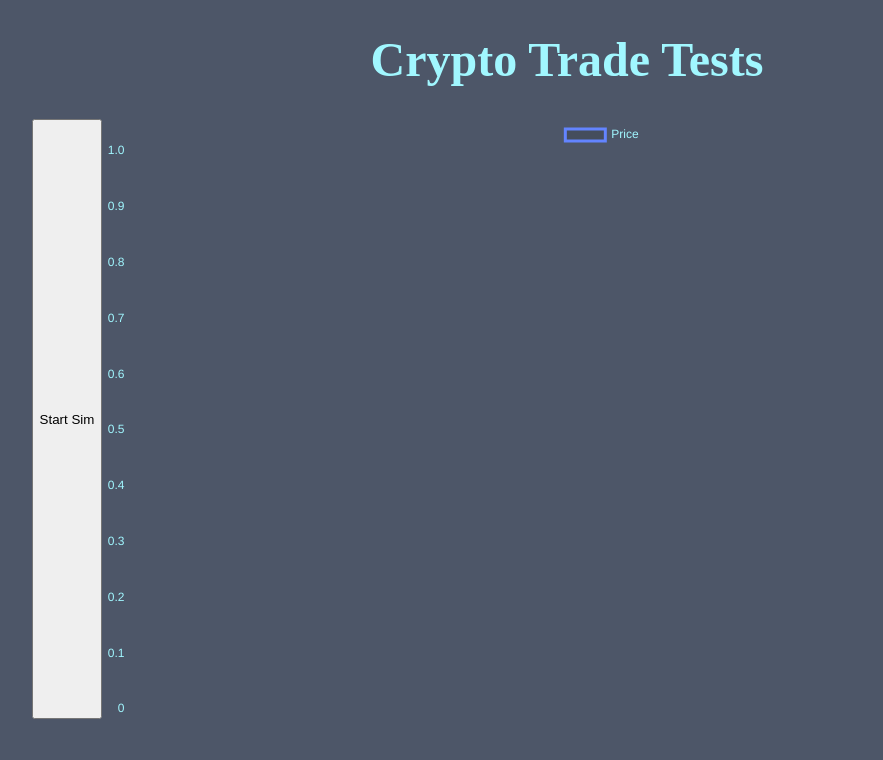
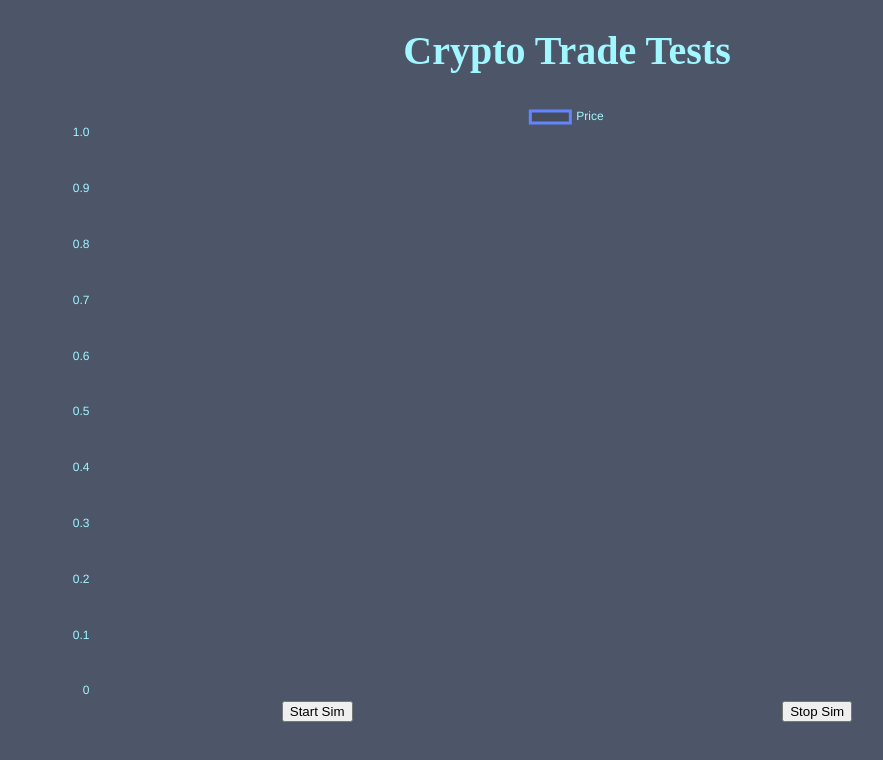
Before and after one commit to jgeedeveloper/stackathon, a React (Create React App) app: page / in a window 1280 px wide. Shown: the top 760 px of the page, without its empty margins (73-956 px from the left). Built offline with nearby package versions, Linux system fonts and the light colour scheme; a web font is replaced by a local one.

Commit message:
start and stop graph, picks us from last spot

```diff
--- a/src/App.js
+++ b/src/App.js
@@ -22,7 +22,6 @@ const GraphContainer = Styled.div`
 // });
 
 function App() {
-  // console.log(tradebookPrices);
   return (
     <div className="App">
       <h1>Crypto Trade Tests</h1>
--- a/src/components/chart.js
+++ b/src/components/chart.js
@@ -6,36 +6,46 @@ import { tradebookNumbers } from '../server/dbVars';
 const GraphContainer = Styled.div`
   display: flex;
   justify-content: wrap;
+  flex-direction: column;
+`;
+
+const GraphButtons = Styled.div`
+  display: flex;
+  justify-content: space-around;
 `;
 
 export default class MyChart extends React.Component {
   constructor() {
     super();
 
+    this.state = {
+      currentPurchase: '',
+      runSim: true,
+    };
+
     this.addData = this.addData.bind(this);
+    this.stopSim = this.stopSim.bind(this);
   }
 
-  // addData() {
-  //   for (let i = 0; i < tradebookNumbers.length; i++) {
-  //     setTimeout(() => {
-  //       this.liteChart.data.labels.push(tradebookNumbers[i]);
-  //       this.liteChart.data.datasets[0].data.push(tradebookNumbers[i]);
-  //       this.liteChart.update();
-  //     }, 5000);
-  //   }
-  // }
-
   addData(counter) {
-    counter = counter || 0;
-    if (counter < tradebookNumbers.length) {
+    if (tradebookNumbers.length && this.state.runSim) {
       setTimeout(() => {
-        this.liteChart.data.labels.push(tradebookNumbers[counter]);
-        this.liteChart.data.datasets[0].data.push(tradebookNumbers[counter]);
-        counter++;
+        this.liteChart.data.labels.push(tradebookNumbers.shift());
+        this.liteChart.data.datasets[0].data.push(tradebookNumbers.shift());
         this.liteChart.update();
         this.addData(counter);
-      }, 100);
+      }, 1000);
+    } else if (!this.state.runSim) {
+      this.setState({
+        runSim: true,
+      });
     }
+  }
+
+  stopSim() {
+    this.setState({
+      runSim: false,
+    });
   }
 
   componentDidMount() {
@@ -94,8 +104,11 @@ export default class MyChart extends React.Component {
   render() {
     return (
       <GraphContainer>
-        <button onClick={() => this.addData(0)}>Start Sim</button>
         <canvas id="myChart" width="1000" height="600" />
+        <GraphButtons>
+          <button onClick={() => this.addData(0)}>Start Sim</button>
+          <button onClick={() => this.stopSim()}>Stop Sim</button>
+        </GraphButtons>
       </GraphContainer>
     );
   }
--- a/src/index.css
+++ b/src/index.css
@@ -22,5 +22,5 @@ html {
 }
 
 h1 {
-  font-size: 3em;
+  font-size: 2.5em;
 }
```
Also changed, not shown: src/server/main.js (+7 -7 lines).
